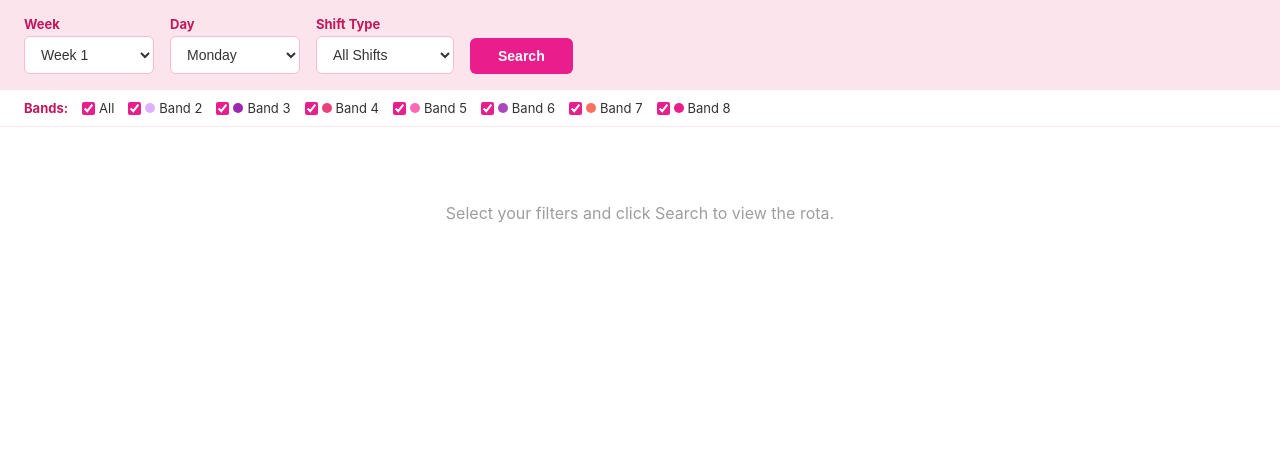
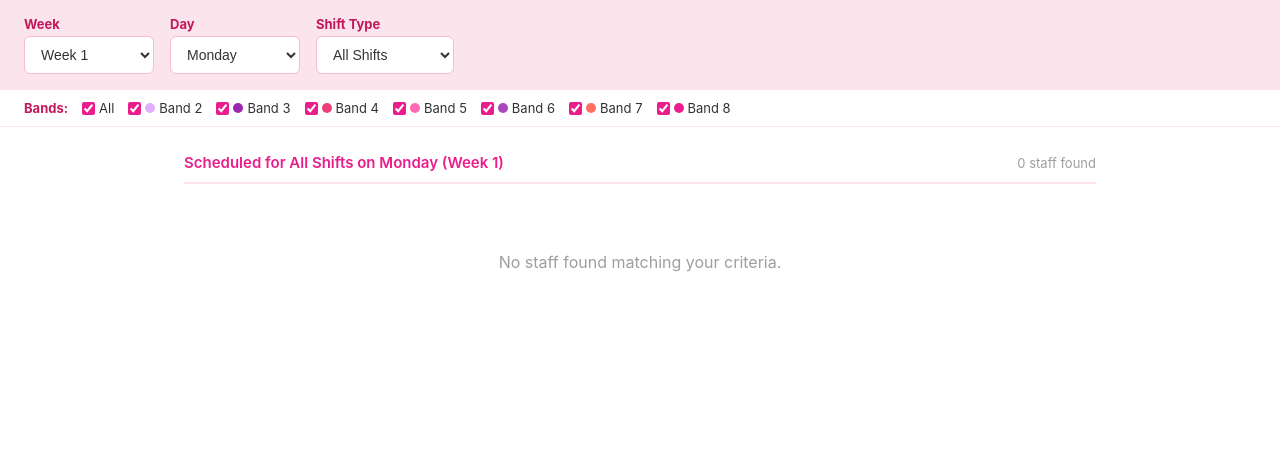
Before and after one commit to Audiotox/theatre-rota-query, a Flask app: page / in a window 1280 px wide. Shown: the part 60-523 px from the top of the page. Run offline with Flask 3, Linux system fonts and the light colour scheme.

Commit message:
Auto-update results when filters change, remove search button
Results now update automatically when week, day, shift type, or
band checkboxes are changed. Results also show on first page load.

Co-Authored-By: Claude Opus 4.6 <noreply@anthropic.com>

```diff
--- a/app.py
+++ b/app.py
@@ -43,11 +43,11 @@ def index():
     if not selected_bands:
         selected_bands = ALL_BANDS[:]
 
+    week_num = int(week.split()[-1])
+    bands_set = set(selected_bands)
     if staff:
-        week_num = int(week.split()[-1])
-        bands_set = set(selected_bands)
         results = find_scheduled(staff, week_num, day, shift, bands_set)
-        query_title = f'Scheduled for {shift} on {day} ({week})'
+    query_title = f'Scheduled for {shift} on {day} ({week})'
 
     # Build results with display info
     display_results = []
--- a/templates/index.html
+++ b/templates/index.html
@@ -43,9 +43,6 @@
                         <option value="{{ s }}" {{ 'selected' if s == selected_shift }}>{{ s }}</option>
                     {% endfor %}
                 </select>
-            </div>
-            <div class="control-group">
-                <button type="submit" class="btn btn-search">Search</button>
             </div>
         </div>
 
@@ -108,10 +105,6 @@
                     <p>No staff found matching your criteria.</p>
                 </div>
             {% endif %}
-        {% else %}
-            <div class="empty-state">
-                <p>Select your filters and click Search to view the rota.</p>
-            </div>
         {% endif %}
     </div>
 
@@ -129,7 +122,18 @@
             const boxes = document.querySelectorAll('.band-cb');
             const allChecked = Array.from(boxes).every(cb => cb.checked);
             document.getElementById('all-bands').checked = allChecked;
+            document.getElementById('query-form').submit();
         }
+
+        // Auto-submit when dropdowns or checkboxes change
+        document.querySelectorAll('#query-form select').forEach(el => {
+            el.addEventListener('change', () => document.getElementById('query-form').submit());
+        });
+
+        document.getElementById('all-bands').addEventListener('change', function() {
+            toggleAllBands(this);
+            document.getElementById('query-form').submit();
+        });
     </script>
 
 </body>
```
